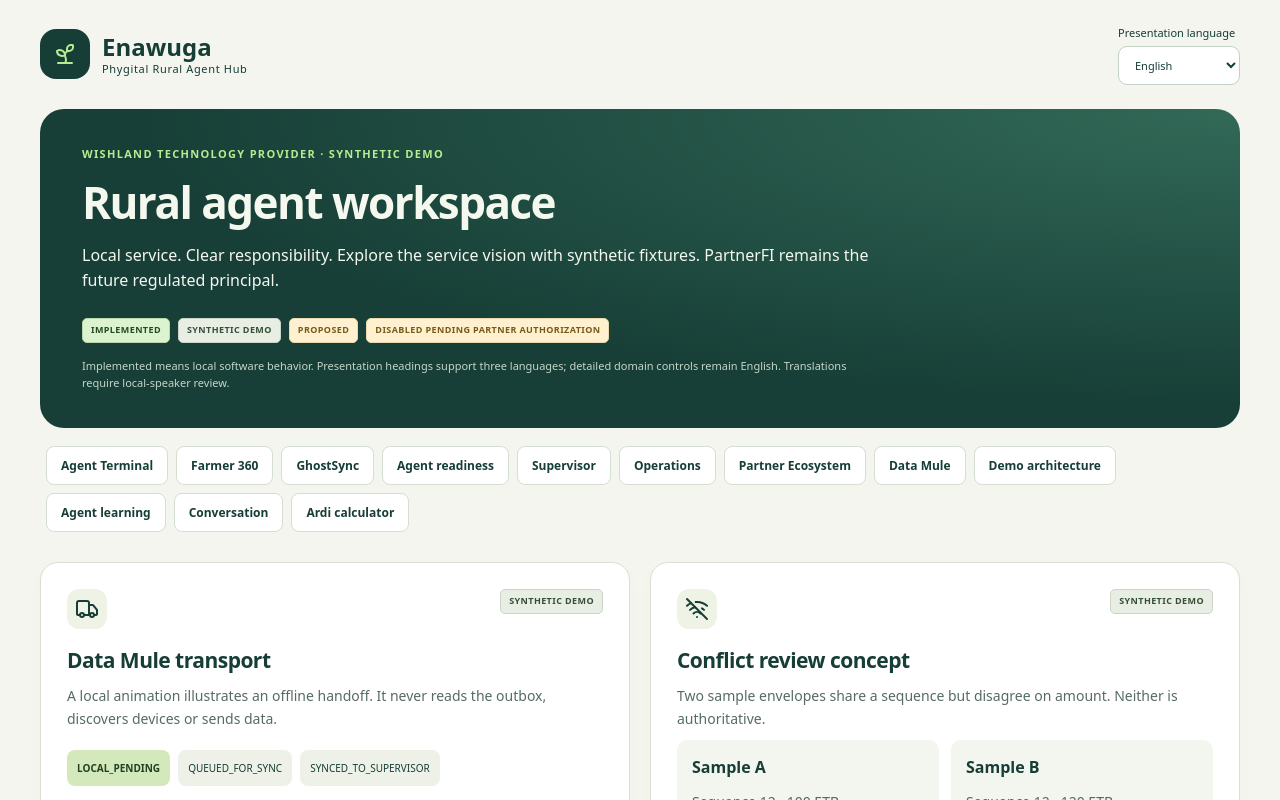
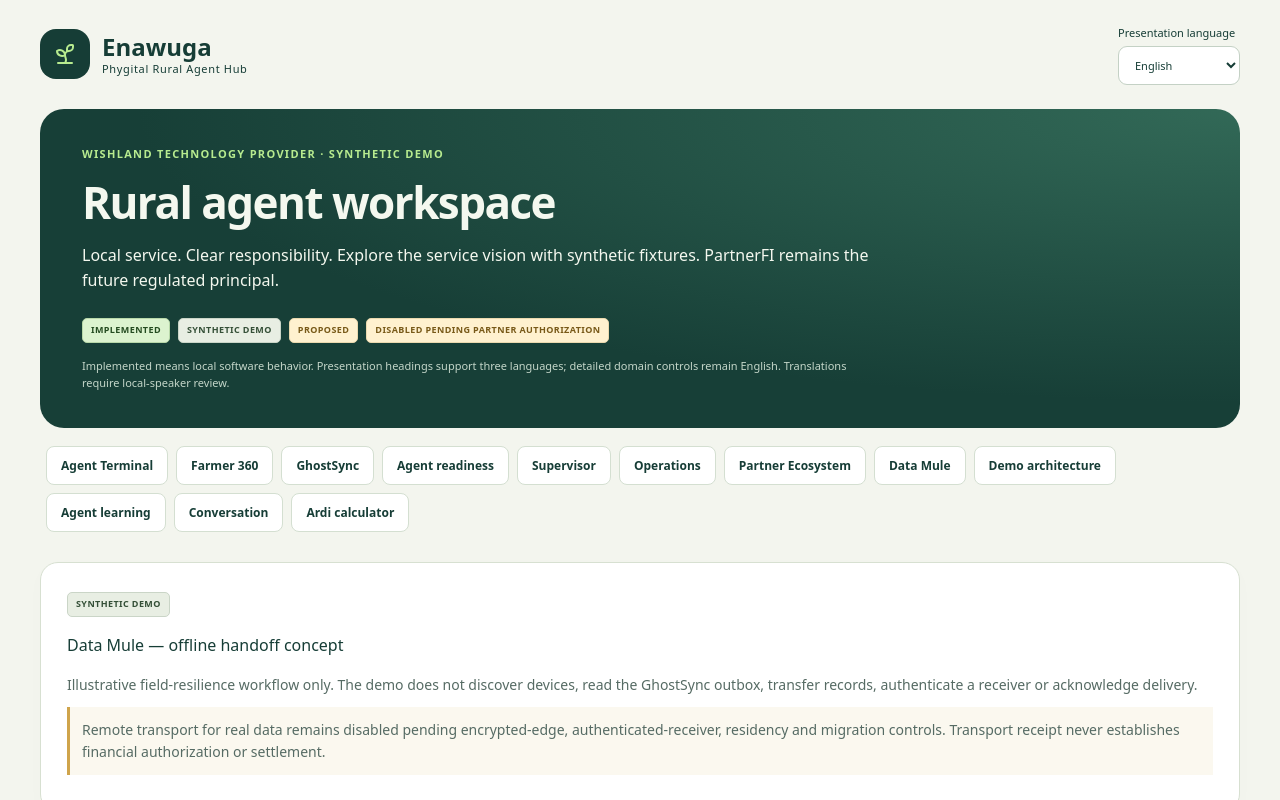
Before and after one commit to abeselomchernet/Phygital-rural-Agent-Hub, a React (Vite) app: page /data-mule in a window 1280 px wide. Shown: the top 800 px of the page. Built offline with nearby package versions, Linux system fonts and the light colour scheme.

Commit message:
Clarify Data Mule as concept-only synthetic handoff

```diff
--- a/src/pages/DataMule.tsx
+++ b/src/pages/DataMule.tsx
@@ -1,9 +1,30 @@
-import { TransportDemo, ConflictDemo } from "../components/ProductPresentation";
+import {
+  CapabilityBadge,
+  ConflictDemo,
+  TransportDemo,
+} from "../components/ProductPresentation";
+
 export default function DataMule() {
   return (
-    <div className="product-grid">
-      <TransportDemo />
-      <ConflictDemo />
-    </div>
+    <>
+      <section className="product-card space-y-4" data-testid="data-mule-boundary">
+        <CapabilityBadge state="SYNTHETIC DEMO" />
+        <h1>Data Mule — offline handoff concept</h1>
+        <p>
+          Illustrative field-resilience workflow only. The demo does not discover
+          devices, read the GhostSync outbox, transfer records, authenticate a
+          receiver or acknowledge delivery.
+        </p>
+        <p className="boundary-note">
+          Remote transport for real data remains disabled pending encrypted-edge,
+          authenticated-receiver, residency and migration controls. Transport receipt
+          never establishes financial authorization or settlement.
+        </p>
+      </section>
+      <div className="product-grid">
+        <TransportDemo />
+        <ConflictDemo />
+      </div>
+    </>
   );
 }
```
